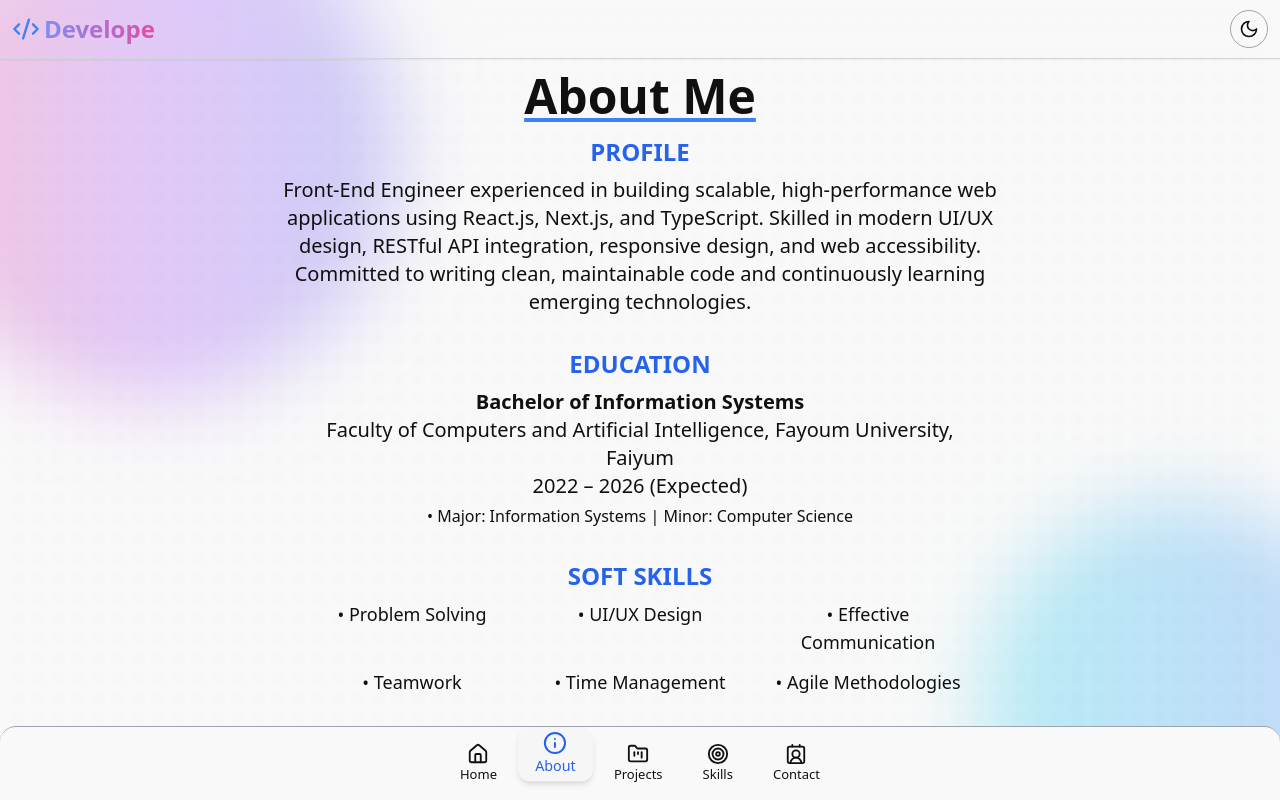
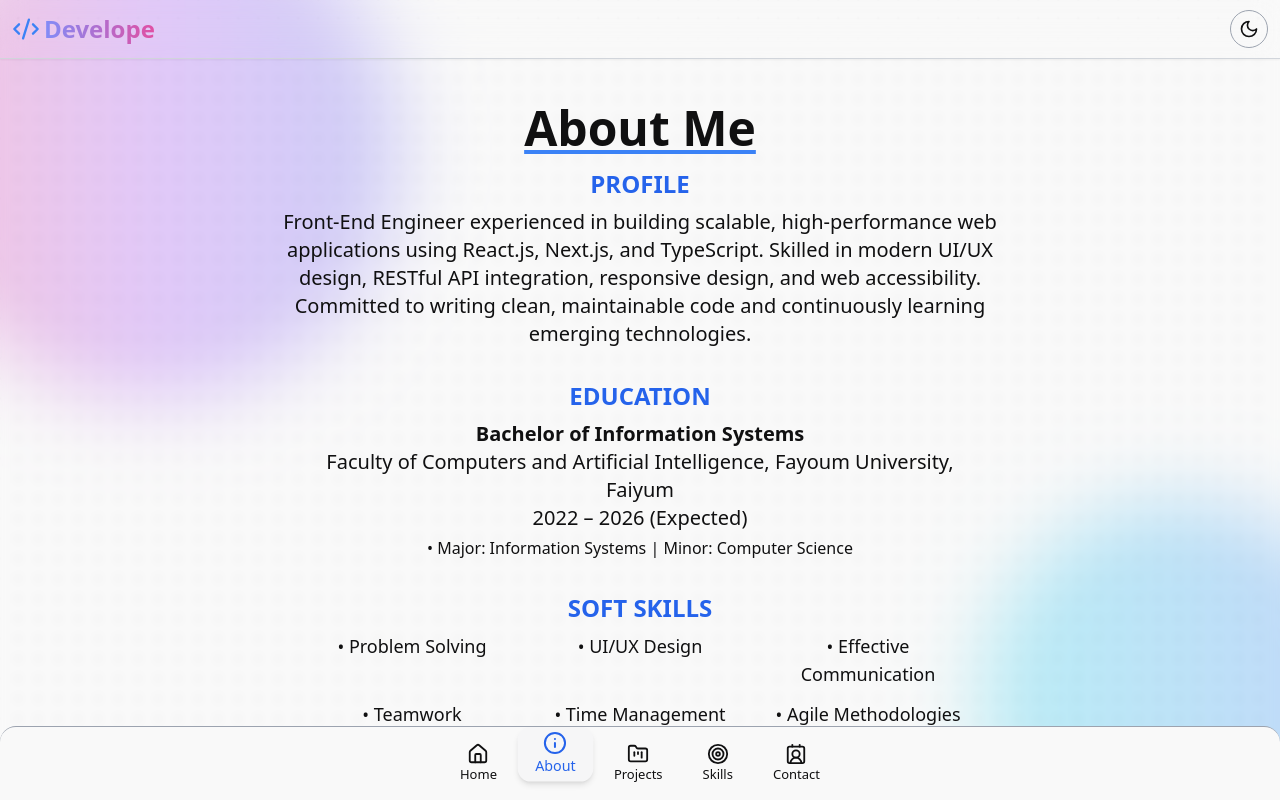
Before and after one commit to AhmedEmad-21/My-Portfolio, a React (Vite) app: page /about in a window 1280 px wide. Built offline with nearby package versions, Linux system fonts and the light colour scheme.

Commit message:
Update Pages

```diff
--- a/src/pages/About.tsx
+++ b/src/pages/About.tsx
@@ -15,7 +15,7 @@ const About = () => {
         initial={{ opacity: 0, y: 20 }}
         whileInView={{ opacity: 1, y: 0 }}
         transition={{ duration: 0.6 }}
-        className="text-4xl md:text-5xl font-bold mb-4 underline underline-offset-4 decoration-blue-500"
+        className="text-4xl md:text-5xl font-bold mb-4 mt-8 underline underline-offset-4 decoration-blue-500"
       >
         About Me
       </motion.h2>
--- a/src/pages/Projects.tsx
+++ b/src/pages/Projects.tsx
@@ -16,7 +16,7 @@ const Projects = () => {
         initial={{ opacity: 0, y: 20 }}
         whileInView={{ opacity: 1, y: 0 }}
         transition={{ duration: 0.6 }}
-        className="text-4xl md:text-5xl font-bold mb-4 underline underline-offset-4 decoration-blue-500"
+        className="text-4xl md:text-5xl font-bold mb-4 mt-8 underline underline-offset-4 decoration-blue-500"
       >
         Projects
       </motion.h2>
```
